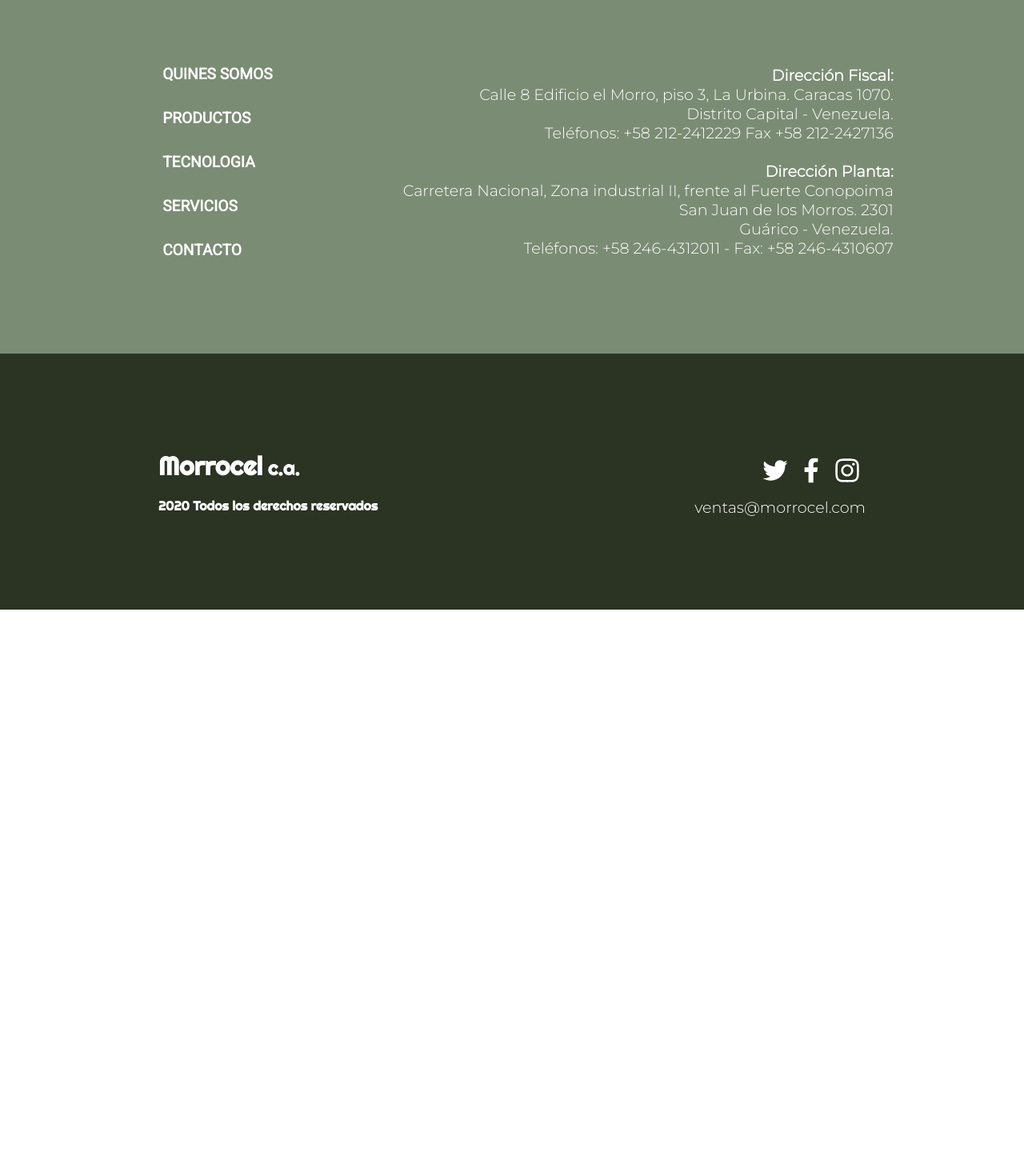
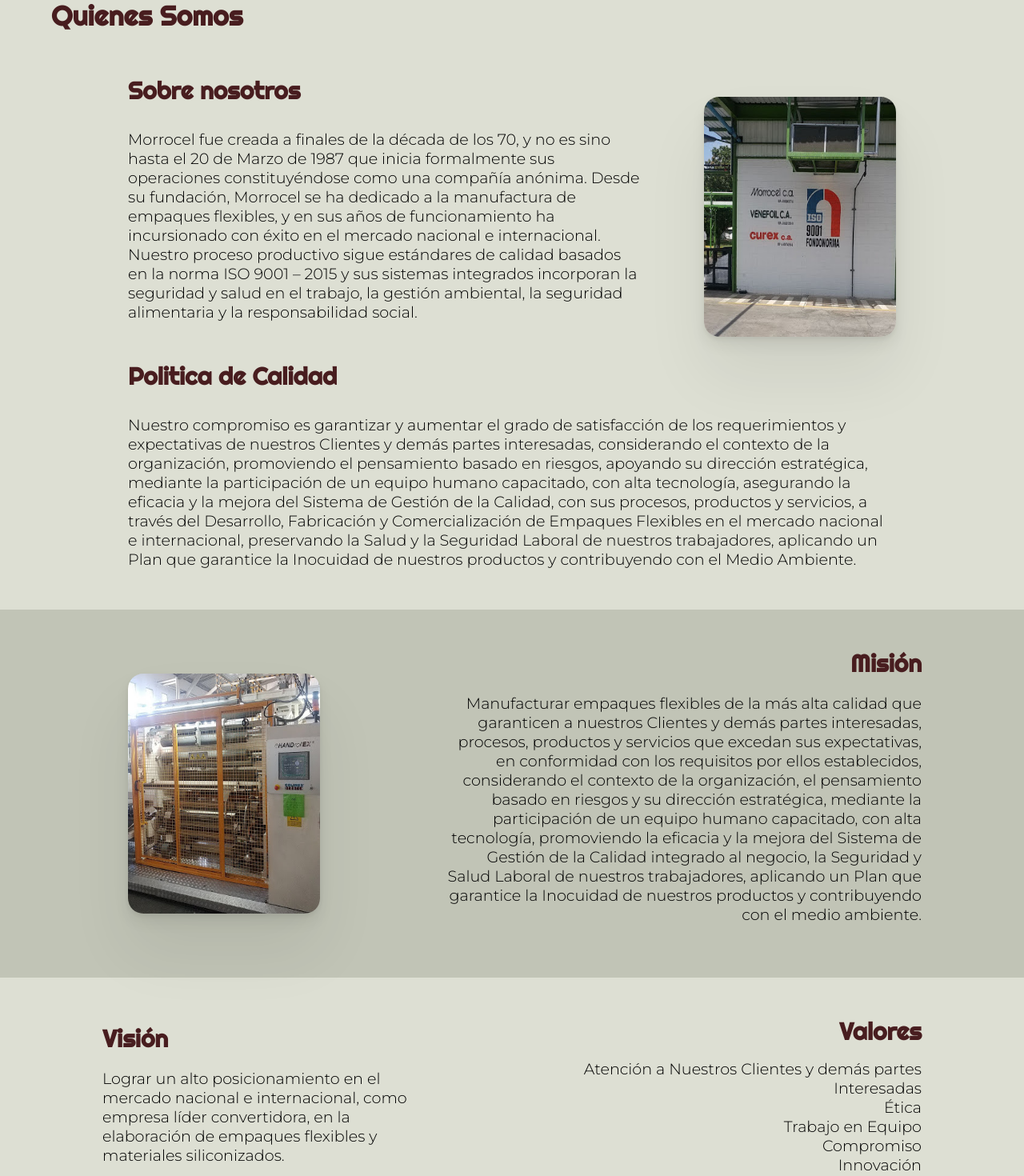
Before and after one commit to Jesusml1/morrocel-concept, a Next.js app: page /quienes_somos in a window 1280 px wide. Shown: the part 200-1670 px from the top of the page at 80% size. Before the commit the page ends 962 px from the top, so only its background shows below. Built offline with nearby package versions, Linux system fonts and the light colour scheme.

Commit message:
Added about page

```diff
--- /dev/null
+++ b/src/components/about/about_us/index.js
@@ -0,0 +1,31 @@
+
+import { Wrapper,
+         Container,
+         Text } from './styles'
+
+
+export default function AboutUs() {
+  return(
+    <Wrapper>
+      <Container>
+        <h1>Quienes Somos</h1>
+      </Container>
+      <Container>
+        <Text>
+          <h3>Sobre nosotros</h3>
+          <p>Morrocel fue creada a finales de  la década de los 70,  y no es sino hasta el 20 de Marzo de 1987 que inicia formalmente sus operaciones constituyéndose como una compañía  anónima.  Desde su fundación, Morrocel se ha dedicado a  la manufactura de empaques flexibles, y en sus años de funcionamiento ha incursionado con  éxito  en el mercado nacional e internacional. Nuestro proceso productivo sigue estándares de calidad basados en la norma ISO 9001 – 2015 y sus sistemas integrados incorporan la seguridad y salud en el trabajo, la gestión ambiental, la seguridad alimentaria y la responsabilidad social.</p>
+        </Text>
+        <img src="./about/calle.jpg"
+             alt="calle-morrocel"
+             height="300"
+             width="240" />
+      </Container>
+      <Container>
+        <Text>
+          <h3>Politica de Calidad</h3>
+          <p>Nuestro compromiso es garantizar y aumentar el grado de satisfacción de los requerimientos y expectativas de nuestros Clientes y demás partes interesadas, considerando el contexto de la organización, promoviendo el pensamiento basado en riesgos, apoyando su dirección estratégica, mediante la participación de un equipo humano capacitado, con alta tecnología, asegurando la eficacia y la mejora del Sistema de Gestión de la Calidad, con sus procesos, productos y servicios, a través del Desarrollo, Fabricación y Comercialización de Empaques Flexibles en el mercado nacional e internacional,  preservando la Salud y la Seguridad Laboral de nuestros trabajadores, aplicando un Plan que garantice la Inocuidad  de nuestros productos y contribuyendo con el Medio Ambiente.</p>
+        </Text>
+      </Container>
+    </Wrapper>
+  )
+}
--- /dev/null
+++ b/src/components/about/about_us/styles.js
@@ -0,0 +1,68 @@
+import styled from 'styled-components'
+
+
+export const Wrapper = styled.div`
+  background-color: var(--Moon-Mist);
+  height: auto;
+  width: 100%;
+  padding: 2rem 5%;
+
+
+
+`
+
+export const Container = styled.div`
+
+  h1{
+    font-family: Righteous, Arial;
+    color: var(--Cocoa-Bean);
+    font-size: 34px;
+  }
+
+  :nth-of-type(2){
+    padding: 0 6rem;
+    display: flex;
+    flex-direction: row;
+    justify-content: space-between;
+    align-items: center;
+  }
+
+  :nth-of-type(2){
+    p{
+      margin-right: 3rem;
+    }
+  }
+
+  :nth-of-type(3){
+    padding: 0 6rem;
+  }
+
+  img{
+    margin-left: 2rem;
+    border-radius: 1.2rem;
+    box-shadow:
+      0 3.1px 5.3px rgba(0, 0, 0, 0.054),
+      0 10.5px 17.9px rgba(0, 0, 0, 0.066),
+      0 47px 80px rgba(0, 0, 0, 0.07);
+    align-self: flex-end;
+  }
+
+`
+
+export const Text = styled.div`
+
+  h3{
+    color: var(--Cocoa-Bean);
+    font-family: Righteous, Arial;
+    font-size: 30px;
+  }
+
+  p{
+    font-family: Montserrat, Arial, Helvetica, sans-serif;
+    font-size: 1.2rem;
+
+  }
+
+
+
+`
--- a/src/components/about/index.js
+++ b/src/components/about/index.js
@@ -1,12 +1,17 @@
 import Header from '../shared/header/'
 import Footer from '../shared/footer'
+import AboutUs from './about_us'
+import Mision from './mision'
+import Vision from './vision'
 
 export default function About(){
   return (
-    <div>
+    <>
       <Header />
-      About page
+      <AboutUs />
+      <Mision />
+      <Vision />
       <Footer />
-    </div>
+    </>
   )
 }
--- /dev/null
+++ b/src/components/about/mision/index.js
@@ -0,0 +1,17 @@
+import { Wrapper, Container, } from './styles'
+
+
+export default function Mision(){
+  return(
+    <Wrapper>
+    <Container>
+      <h3>Misión</h3>
+      <p>Manufacturar empaques flexibles de la más alta calidad que garanticen a nuestros Clientes y demás partes interesadas, procesos, productos y servicios que excedan sus expectativas, en conformidad con los requisitos por ellos establecidos, considerando el contexto de la organización, el pensamiento basado en riesgos y su dirección estratégica, mediante la participación de un equipo humano capacitado, con alta tecnología, promoviendo la eficacia y la mejora del  Sistema de Gestión de la Calidad integrado al negocio, la Seguridad y Salud Laboral de nuestros trabajadores, aplicando un Plan que garantice la Inocuidad  de nuestros productos y contribuyendo con el medio ambiente.</p>
+    </Container>
+    <img src="./about/colines.jpg"
+             alt="colines"
+             height="300"
+             width="240" />
+    </Wrapper>
+  )
+}
--- /dev/null
+++ b/src/components/about/mision/styles.js
@@ -0,0 +1,42 @@
+import styled from 'styled-components'
+
+
+export const Wrapper = styled.div`
+  height: auto;
+  width: 100%;
+  padding: 3rem 10% ;
+  background-color: var(--Kangaroo);
+  display: flex;
+  flex-direction: row-reverse;
+  align-items: center;
+  justify-content: space-between;
+  img{
+    margin-left: 2rem;
+    border-radius: 1.2rem;
+    box-shadow:
+      0 3.1px 5.3px rgba(0, 0, 0, 0.054),
+      0 10.5px 17.9px rgba(0, 0, 0, 0.066),
+      0 47px 80px rgba(0, 0, 0, 0.07);
+
+  }
+`
+
+export const Container = styled.div`
+  display: flex;
+  flex-direction: column;
+  align-items: flex-end;
+  justify-content: space-around;
+
+  h3{
+    color: var(--Cocoa-Bean);
+    font-family: Righteous, Arial;
+    font-size: 30px;
+    margin: 0;
+  }
+  p{
+    font-family: Montserrat, Arial, Helvetica, sans-serif;
+    font-size: 1.2rem;
+    width: 80%;
+    text-align: right;
+  }
+`
--- /dev/null
+++ b/src/components/about/vision/index.js
@@ -0,0 +1,23 @@
+import { Wrapper, Text } from './styles'
+
+export default function Vision(){
+  return(
+    <Wrapper>
+      <Text>
+        <h3>Visión</h3>
+        <p>Lograr un alto posicionamiento en el mercado nacional e internacional, como empresa líder convertidora, en la elaboración de empaques flexibles y materiales siliconizados.</p>
+      </Text>
+      <Text>
+      <h3>Valores</h3>
+      <ul>
+        <li>Atención a Nuestros Clientes y demás partes</li>
+        <li>Interesadas</li>
+        <li>Ética</li>
+        <li>Trabajo en Equipo</li>
+        <li>Compromiso</li>
+        <li>Innovación</li>
+      </ul>
+      </Text>
+    </Wrapper>
+  )
+}
--- /dev/null
+++ b/src/components/about/vision/styles.js
@@ -0,0 +1,43 @@
+import styled from 'styled-components'
+
+export const Wrapper = styled.div`
+  background-color: var(--Moon-Mist);
+  height: auto;
+  width: 100%;
+  padding: 3rem 10%;
+  display: flex;
+  flex-direction: row;
+  justify-content: space-between;
+  align-items: center;
+`
+
+export const Text = styled.div`
+  max-width: 50%;
+  h3{
+    color: var(--Cocoa-Bean);
+    font-family: Righteous, Arial;
+    font-size: 30px;
+    margin: 0;
+  }
+  :nth-child(2){
+    text-align: right;
+  }
+  :nth-child(1){
+    text-align: left;
+  }
+  p{
+    font-family: Montserrat, Arial, Helvetica, sans-serif;
+    font-size: 1.2rem;
+    width: 80%;
+    text-align: left;
+  }
+  ul{
+    text-align: right;
+    list-style: none;
+
+    li{
+      font-family: Montserrat, Arial, Helvetica, sans-serif;
+      font-size: 1.2rem;
+    }
+  }
+`
```
Also changed, not shown: public/about/calle.jpg (added), public/about/colines.jpg (added).
